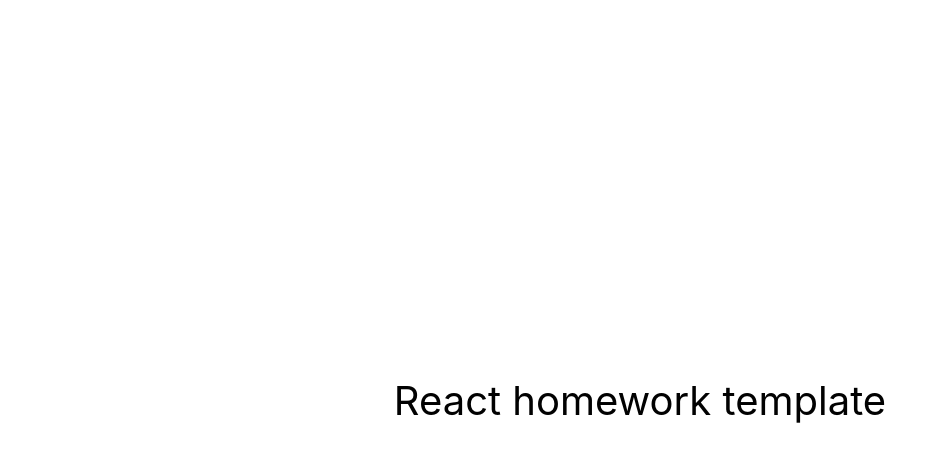
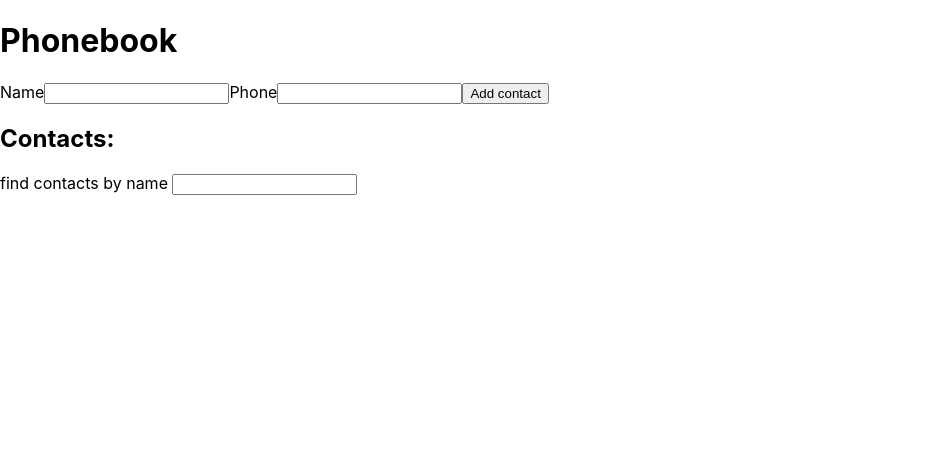
Before and after one commit to TnRuslan/goit-react-hw-02-phonebook, a React (Create React App) app: page / in a window 1280 px wide. Shown: the top 462 px of the page, without its empty margins (0-947 px from the left). Built offline with nearby package versions, Linux system fonts and the light colour scheme.

Commit message:
add 4 steps

```diff
--- a/package.json
+++ b/package.json
@@ -7,6 +7,7 @@
     "@testing-library/jest-dom": "^5.16.3",
     "@testing-library/react": "^12.1.4",
     "@testing-library/user-event": "^13.5.0",
+    "nanoid": "^4.0.0",
     "react": "^18.1.0",
     "react-dom": "^18.1.0",
     "react-scripts": "5.0.1",
--- a/src/components/App.jsx
+++ b/src/components/App.jsx
@@ -1,16 +1,73 @@
-export const App = () => {
-  return (
-    <div
-      style={{
-        height: '100vh',
-        display: 'flex',
-        justifyContent: 'center',
-        alignItems: 'center',
-        fontSize: 40,
-        color: '#010101'
-      }}
-    >
-      React homework template
-    </div>
-  );
+
+import React, { Component } from 'react';
+import { Form } from './Form/Form';
+
+import { ContactsList } from './ContactsList/ContactsList'
+import { Filter } from './Filter/Filter';
+
+export class App extends Component {
+  state = {
+    contacts: [],
+    filter: ''
+  }
+
+  formSubmitHandler = (date) => {
+    // if (this.state.contacts.length === 0) {
+    //     this.setState(prevState => ({
+    //     contacts: [date, ...prevState.contacts]
+    //   }))
+    // } else {
+        // this.state.contacts.map(contact => {
+        //   if (date.name.toLowerCase() === contact.name.toLowerCase()) {
+        //     return alert(`${date.name} is already in contacts`)
+        //   }
+
+        //   this.setState(prevState => ({
+        //     contacts: [date, ...prevState.contacts]
+        //   }))
+        // })
+    // }
+    if (this.state.contacts.length === 0) {
+        this.setState(prevState => ({
+            contacts: [date, ...prevState.contacts]
+        }))
+    } else {this.state.contacts.map(contact => {
+          if (date.name.toLowerCase() === contact.name.toLowerCase()) {
+            return alert(`${date.name} is already in contacts`)
+          }
+
+          this.setState(prevState => ({
+            contacts: [date, ...prevState.contacts]
+          }))
+        })}
+  }
+
+  filterChange = (e) => {
+    this.setState({ filter: e.currentTarget.value })
+  }
+
+  render() {
+    const normalizeFilter = this.state.filter.toLowerCase()
+    const filteredContacts = this.state.contacts.filter(contact =>
+      contact.name.toLowerCase().includes(normalizeFilter))
+
+    return (
+        <div>
+          <h1>Phonebook</h1>
+
+          <Form onSubmit={this.formSubmitHandler} />
+
+          <h2>Contacts:</h2>
+          <Filter
+            value={this.state.filter}
+            onChange={this.filterChange} />
+
+          <ContactsList contacts={filteredContacts} />
+
+
+
+        </div>
+    );
+  }
+
 };
--- /dev/null
+++ b/src/components/ContactsList/Contact.jsx
@@ -0,0 +1,5 @@
+export const Contact = ({name, number}) => {
+    return (
+        <li><p>{name}: {number}</p></li>
+    )
+}
--- /dev/null
+++ b/src/components/ContactsList/ContactsList.jsx
@@ -0,0 +1,14 @@
+import {Contact} from './Contact'
+
+export const ContactsList = ({ contacts }) => {
+    return (
+            <ul>
+                {contacts.map(contact => {
+                    return (<Contact
+                                name={contact.name}
+                                number={contact.number}
+                                key={contact.id} />)
+                })}
+            </ul>
+    )
+}
--- /dev/null
+++ b/src/components/Filter/Filter.jsx
@@ -0,0 +1,7 @@
+export const Filter = ({value, onChange}) => {
+    return (
+        <label>
+            find contacts by name <input type="text" value={value} onChange={onChange} />
+        </label>
+    )
+}
--- /dev/null
+++ b/src/components/Form/Form.jsx
@@ -0,0 +1,63 @@
+import React, { Component } from 'react';
+import { nanoid } from 'nanoid';
+
+
+export class Form extends Component {
+    state = {
+        name: '',
+        number: ''
+    }
+
+    inputChange = (e) => {
+        this.setState({[e.currentTarget.name]: e.currentTarget.value})
+    }
+
+    handleSubmit = (e) => {
+        e.preventDefault()
+
+        this.props.onSubmit({
+        id: nanoid(),
+        name: this.state.name,
+        number: this.state.number
+        })
+
+        this.reset()
+    }
+
+    reset = () => {
+        this.setState({name: '', number: ''})
+    }
+
+    render() {
+        return (
+            <form onSubmit={this.handleSubmit}>
+                <label htmlFor='name'>
+                    Name
+                    <input
+                        id='name'
+                        type="text"
+                        name="name"
+                        pattern="^[a-zA-Zа-яА-Я]+(([' -][a-zA-Zа-яА-Я ])?[a-zA-Zа-яА-Я]*)*$"
+                        title="Name may contain only letters, apostrophe, dash and spaces. For example Adrian, Jacob Mercer, Charles de Batz de Castelmore d'Artagnan"
+                        required
+                        value={this.state.name}
+                        onChange={this.inputChange} />
+                </label>
+                <label htmlFor='tel'>
+                    Phone
+                    <input
+                        id='tel'
+                        type="tel"
+                        name="number"
+                        pattern="\+?\d{1,4}?[-.\s]?\(?\d{1,3}?\)?[-.\s]?\d{1,4}[-.\s]?\d{1,4}[-.\s]?\d{1,9}"
+                        title="Phone number must be digits and can contain spaces, dashes, parentheses and can start with +"
+                        required
+                        value={this.state.number}
+                        onChange={this.inputChange}/>
+                </label>
+                <button type='submit'>Add contact</button>
+            </form>
+    )
+    }
+
+}
```
Also changed, not shown: 1 other file (tests, documents, lock files or other folders).
